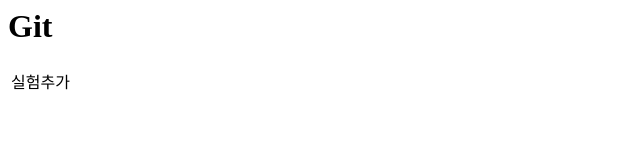
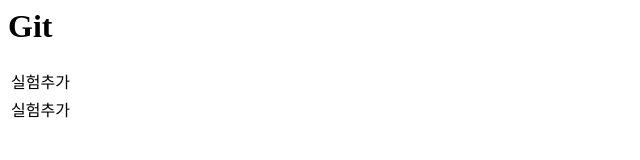
Before and after one commit to pub147/open_git_pub147, a plain HTML site: page index.html in a window 1280 px wide. Shown: the full height of the page, 0-640 px from the left. Drawn offline with Linux system fonts and the light colour scheme.

Commit message:
ㅇㄹㅇㄹㄴ

```diff
--- a/index.html
+++ b/index.html
@@ -12,6 +12,7 @@
 
         <table>
             <tr><td>실험추가</td></tr>
+            <tr><td>실험추가</td></tr>
         </table>
     </body>
 </html>
```
